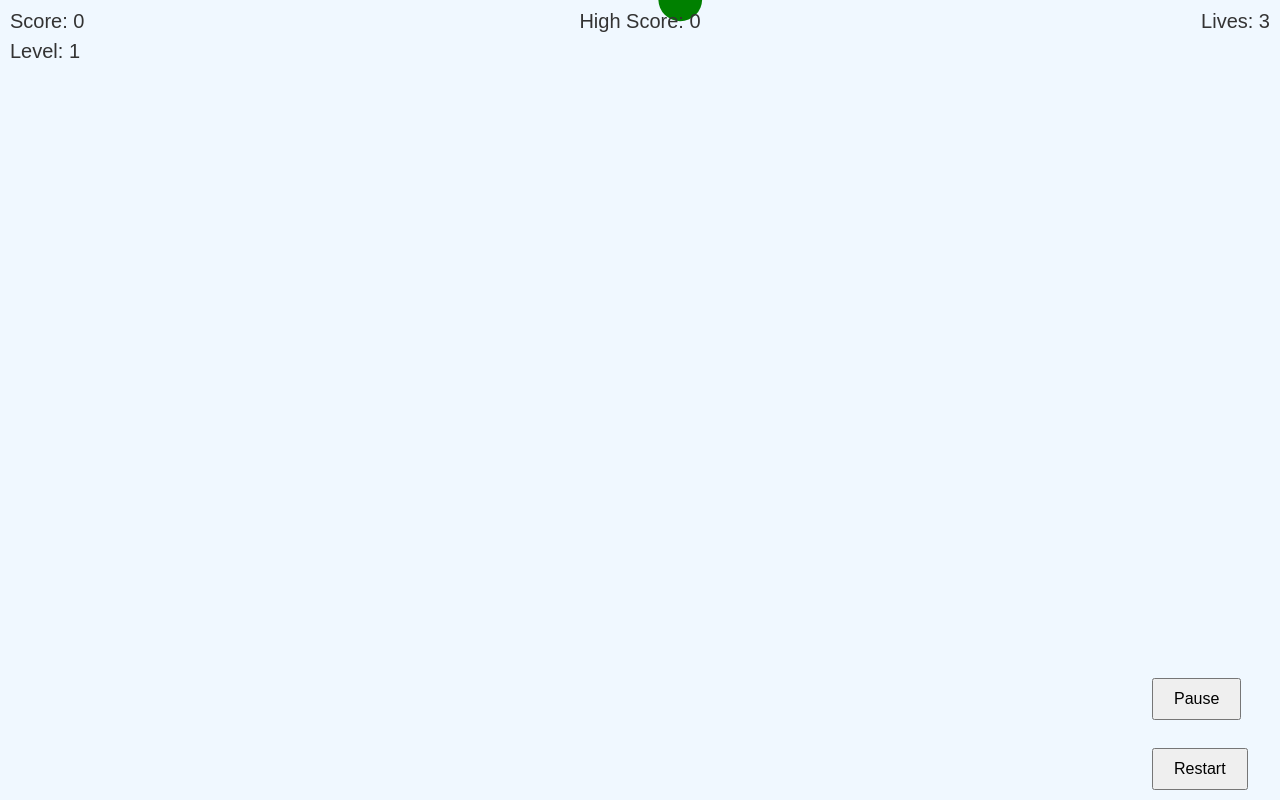
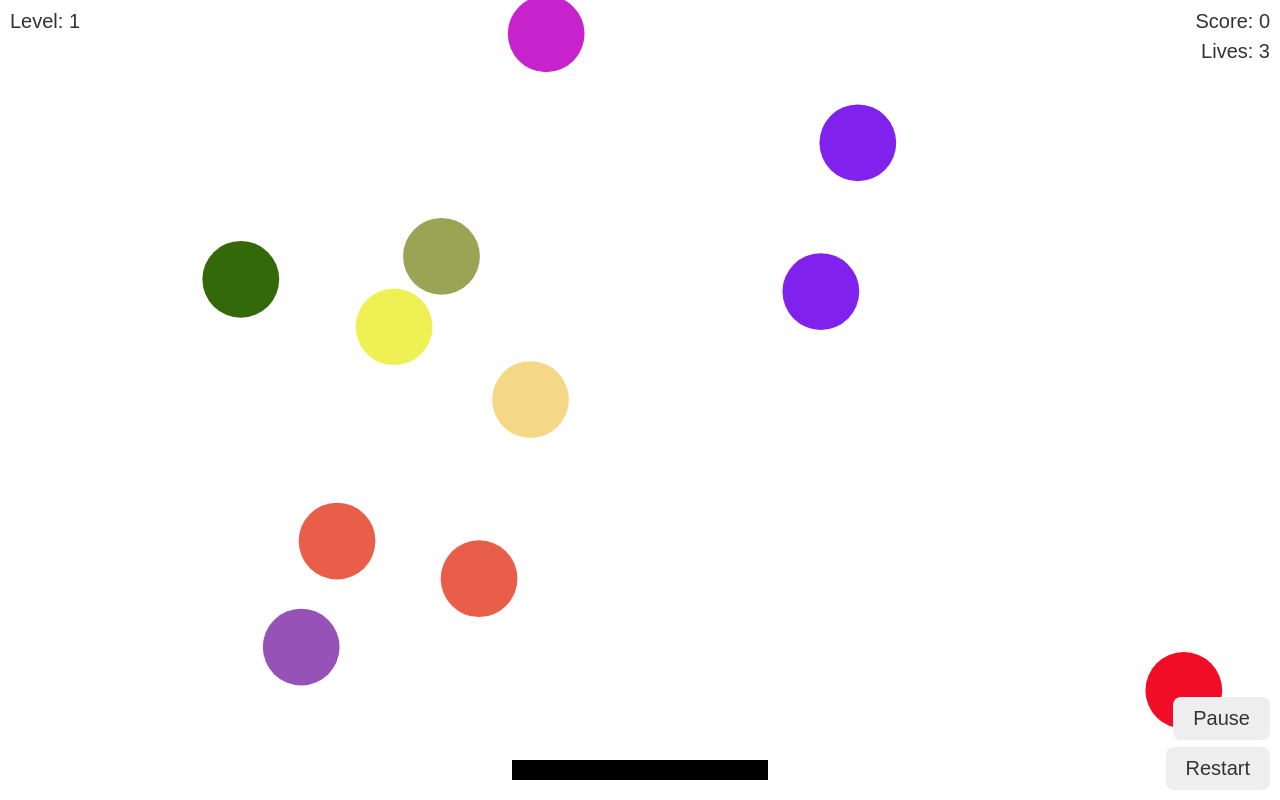
Before and after one commit to anumta-ctrl/catch-the-ball-game, a plain HTML site: page index.html in a window 1280 px wide. Drawn offline with Linux system fonts and the light colour scheme.

Commit message:
index.html

```diff
--- a/index.html
+++ b/index.html
@@ -1,370 +1,223 @@
-
 <!DOCTYPE html>
 <html lang="en">
 <head>
+  <meta charset="UTF-8" />
+  <meta name="viewport" content="width=device-width, initial-scale=1.0" />
+  <title>Catch Falling Objects Game</title>
+
   <link rel="manifest" href="manifest.json" />
   <script>
     if ('serviceWorker' in navigator) {
-    navigator.serviceWorker.register('sw.js')
-      .then(reg => console.log('✅ Service Worker registered!', reg.scope))
-      .catch(err => console.log('❌ Service Worker registration failed:', err));
+      navigator.serviceWorker.register('sw.js').then(function(registration) {
+        console.log('ServiceWorker registered:', registration.scope);
+      }).catch(function(error) {
+        console.log('ServiceWorker registration failed:', error);
+      });
     }
   </script>
-
-  <meta charset="UTF-8" />
-  <meta name="viewport" content="width=device-width, initial-scale=1.0"/>
-  <title>Catch the Falling Objects Game</title>
   <style>
+    html, body {
+      margin: 0;
+      padding: 0;
+      height: 100%;
+      width: 100%;
+    }
     body {
-      margin: 0;
+      font-family: sans-serif;
+      background: linear-gradient(to bottom, #a1c4fd, #c2e9fb);
       overflow: hidden;
-      font-family: Arial;
-      background: linear-gradient(to bottom, #87ceeb, #f0f8ff);
-      touch-action: none;
     }
     canvas {
       display: block;
-      background: #f0f8ff;
+      background-color: #ffffff;
     }
-    #score, #lives, #highScore, #level {
+    #level, #levelUpMsg, #scoreDisplay, #livesDisplay, #pauseBtn, #restartBtn {
       position: absolute;
-      top: 10px;
       font-size: 20px;
       color: #333;
+      z-index: 10;
     }
-    #score { left: 10px; }
-    #lives { right: 10px; }
-    #highScore { left: 50%; transform: translateX(-50%); }
-    #level { top: 40px; left: 10px; }
-
-    #pauseButton, #restartButton {
-      position: absolute;
-      bottom: 10px;
-      padding: 10px 20px;
-      font-size: 16px;
-      cursor: pointer;
-    }
-    #pauseButton { left: 90%; bottom: 10%; }
-    #restartButton { left: 90%; }
-
-    #countdown {
-      position: absolute;
+    #levelUpMsg {
+      font-size: 36px;
+      color: #ff4500;
+      display: none;
+      background: white;
+      padding: 20px;
+      border-radius: 15px;
       top: 50%;
       left: 50%;
       transform: translate(-50%, -50%);
-      font-size: 48px;
-      color: #222;
-      background: rgba(255, 255, 255, 0.8);
-      padding: 20px 40px;
-      border-radius: 20px;
-      display: none;
     }
-
-    #levelUpMsg {
-      position: absolute;
-      top: 50%;
-      left: 50%;
-      transform: translate(-50%, -50%);
-      font-size: 36px;
-      color: #ff4500;
-      background: white;
-      padding: 20px;
-      border-radius: 15px;
-      display: none;
+    #level { top: 10px; left: 10px; }
+    #scoreDisplay { top: 10px; right: 10px; }
+    #livesDisplay { top: 40px; right: 10px; }
+    #pauseBtn, #restartBtn {
+      padding: 10px 20px;
+      background: #eee;
+      border: none;
+      border-radius: 8px;
+      cursor: pointer;
+    }
+    #pauseBtn {
+      bottom: 60px;
+      right: 10px;
+    }
+    #restartBtn {
+      bottom: 10px;
+      right: 10px;
     }
   </style>
 </head>
 <body>
-  <div id="score">Score: 0</div>
-  <div id="highScore">High Score: 0</div>
-  <div id="lives">Lives: 3</div>
+  <canvas id="gameCanvas"></canvas>
   <div id="level">Level: 1</div>
-  <div id="countdown"></div>
+  <div id="scoreDisplay">Score: 0</div>
+  <div id="livesDisplay">Lives: 3</div>
   <div id="levelUpMsg">Level Up!</div>
-  <button id="pauseButton">Pause</button>
-  <button id="restartButton">Restart</button>
-  <canvas id="gameCanvas" width="1370" height="640"></canvas>
-
-  <!-- Sounds -->
-  <audio id="catchSound" src="https://actions.google.com/sounds/v1/cartoon/pop.ogg"></audio>
-  <audio id="bgMusic" src="https://cdn.pixabay.com/audio/2023/05/12/audio_14ba5c2396.mp3" autoplay loop></audio>
-  <audio id="gameOverSound" src="https://actions.google.com/sounds/v1/cartoon/clang_and_wobble.ogg"></audio>
-  <audio id="levelUpSound" src="https://actions.google.com/sounds/v1/cartoon/clang_and_wobble.ogg"></audio>
+  <button id="pauseBtn">Pause</button>
+  <button id="restartBtn">Restart</button>
 
   <script>
     const canvas = document.getElementById('gameCanvas');
     const ctx = canvas.getContext('2d');
 
-// Set canvas to fill the screen
+    function resizeCanvas() {
       canvas.width = window.innerWidth;
       canvas.height = window.innerHeight;
+    }
 
-// Base game size (the size you designed for)
-let baseWidth = 480;
-let baseHeight = 640;
+    window.addEventListener("resize", resizeCanvas);
+    resizeCanvas();
 
-// Calculate scale factor to fit screen
-let scale = Math.min(
-  window.innerWidth / baseWidth,
-  window.innerHeight / baseHeight
-);
-
-// Apply scale to context
-ctx.setTransform(scale, 0, 0, scale, 0, 0);
-
-// Optional: Handle screen resize (auto-rescale)
-window.addEventListener("resize", () => {
-  canvas.width = window.innerWidth;
-  canvas.height = window.innerHeight;
-
-  scale = Math.min(
-    window.innerWidth / baseWidth,
-    window.innerHeight / baseHeight
-  );
-
-  ctx.setTransform(scale, 0, 0, scale, 0, 0);
-});
-
-    const scoreDisplay = document.getElementById("score");
-    const livesDisplay = document.getElementById("lives");
-    const highScoreDisplay = document.getElementById("highScore");
-    const levelDisplay = document.getElementById("level");
-    const countdownDiv = document.getElementById("countdown");
-    const levelUpMsg = document.getElementById("levelUpMsg");
-    const pauseButton = document.getElementById("pauseButton");
-    const restartButton = document.getElementById("restartButton");
-    const catchSound = document.getElementById("catchSound");
-    const gameOverSound = document.getElementById("gameOverSound");
-    const levelUpSound = document.getElementById("levelUpSound");
-
-    let basket, objects, obstacles, stars;
-    let score, lives, gameSpeed;
-    let keys = {};
-    let highScore = localStorage.getItem("highScore") || 0;
-    let paused = false, gameStarted = false, gameOverPlayed = false;
-
+    let score = 0;
+    let lives = 3;
+    let gameSpeed = 2;
     let level = 1;
-    let levelTimer = 0;
-    const levelDuration = 60000;
+    let paused = false;
+    let levelTimer = Date.now();
     let showLevelUp = false;
     let levelUpTime = 0;
+    let objects = [];
+
+    const catcher = {
+      width: canvas.width * 0.2,
+      height: 20,
+      x: canvas.width / 2 - (canvas.width * 0.2) / 2,
+      y: canvas.height - 40,
+      speed: canvas.width * 0.01
+    };
+
+    const levelDuration = 60000;
+    const levelUpSound = new Audio("https://actions.google.com/sounds/v1/cartoon/clang_and_wobble.ogg");
+    const catchSound = new Audio("https://actions.google.com/sounds/v1/cartoon/pop.ogg");
+    const gameOverSound = new Audio("https://actions.google.com/sounds/v1/cartoon/slide_whistle_to_drum_hit.ogg");
+    const bgMusic = new Audio("https://cdn.pixabay.com/audio/2023/05/12/audio_14ba5c2396.mp3");
+    bgMusic.loop = true;
+    bgMusic.volume = 0.5;
 
     function resetGame() {
-      basket = { x: canvas.width / 2 - 40, y: canvas.height - 40, width: 200, height: 30, speed: 6 };
-      objects = [];
-      obstacles = [];
-      stars = [];
       score = 0;
       lives = 3;
+      level = 1;
       gameSpeed = 2;
-      level = 1;
       levelTimer = Date.now();
       showLevelUp = false;
-      levelUpTime = 0;
+      objects = [];
       paused = false;
-      gameStarted = false;
-      gameOverPlayed = false;
-      pauseButton.textContent = "Pause";
-      startCountdown();
-    }
-
-    const objectTypes = [
-      { color: "red", points: 10 },
-      { color: "gold", points: 20 },
-      { color: "green", points: 15 }
-    ];
-
-    document.addEventListener("keydown", e => keys[e.key] = true);
-    document.addEventListener("keyup", e => keys[e.key] = false);
-    canvas.addEventListener("touchmove", e => {
-      const touch = e.touches[0];
-      const rect = canvas.getBoundingClientRect();
-      basket.x = touch.clientX - rect.left - basket.width / 2;
-    });
-
-    pauseButton.addEventListener("click", () => {
-      if (!gameStarted) return;
-      paused = !paused;
-      pauseButton.textContent = paused ? "Resume" : "Pause";
-    });
-
-    restartButton.addEventListener("click", resetGame);
-
-    function startCountdown() {
-      let count = 3;
-      countdownDiv.style.display = "block";
-      countdownDiv.textContent = count;
-      const interval = setInterval(() => {
-        count--;
-        if (count > 0) countdownDiv.textContent = count;
-        else {
-          clearInterval(interval);
-          countdownDiv.style.display = "none";
-          gameStarted = true;
-          levelTimer = Date.now();
-        }
-      }, 1000);
+      bgMusic.play();
     }
 
     function spawnObject() {
-      if (lives <= 0 || paused || !gameStarted) return;
-      const type = objectTypes[Math.floor(Math.random() * objectTypes.length)];
       objects.push({
-        x: Math.random() * (canvas.width - 20),
-        y: -20,
-        size: 35,
-        speed: gameSpeed,
-        color: type.color,
-        points: type.points
-      });
-      if (Math.random() < 0.3) {
-        obstacles.push({
         x: Math.random() * (canvas.width - 30),
-          y: -30,
-          width: 45,
-          height: 45,
-          speed: gameSpeed + 1
+        y: 0,
+        radius: canvas.width * 0.03,
+        color: '#' + Math.floor(Math.random()*16777215).toString(16),
+        speed: gameSpeed + Math.random()
       });
     }
-    }
 
-    function spawnStar(x, y) {
-      for (let i = 0; i < 10; i++) {
-        stars.push({
-          x, y,
-          radius: Math.random() * 2 + 1,
-          dx: (Math.random() - 0.5) * 4,
-          dy: (Math.random() - 1.5) * 4,
-          alpha: 1
-        });
-      }
-    }
-
-    function updateStars() {
-      for (let i = stars.length - 1; i >= 0; i--) {
-        const s = stars[i];
-        s.x += s.dx;
-        s.y += s.dy;
-        s.alpha -= 0.02;
-        if (s.alpha <= 0) stars.splice(i, 1);
-      }
-    }
-
-    function update() {
-      if (lives <= 0 || paused || !gameStarted) return;
-      if (keys["ArrowLeft"] && basket.x > 0) basket.x -= basket.speed;
-      if (keys["ArrowRight"] && basket.x < canvas.width - basket.width) basket.x += basket.speed;
-
-      objects.forEach((obj, i) => {
-        obj.y += obj.speed;
-        if (obj.y + obj.size > basket.y &&
-            obj.x < basket.x + basket.width &&
-            obj.x + obj.size > basket.x) {
-          score += obj.points;
-          catchSound.currentTime = 0;
-          catchSound.play();
-          spawnStar(obj.x, obj.y);
-          objects.splice(i, 1);
-        } else if (obj.y > canvas.height) {
-          objects.splice(i, 1);
-          lives--;
-        }
-      });
-
-      obstacles.forEach((ob, i) => {
-        ob.y += ob.speed;
-        if (ob.y + ob.height > basket.y &&
-            ob.x < basket.x + basket.width &&
-            ob.x + ob.width > basket.x) {
-          obstacles.splice(i, 1);
-          lives--;
-        } else if (ob.y > canvas.height) {
-          obstacles.splice(i, 1);
-        }
-      });
+    function updateGame() {
+      if (paused) return;
 
       if (Date.now() - levelTimer > levelDuration) {
         level++;
+        gameSpeed += 0.5;
         levelTimer = Date.now();
-        gameSpeed += 0.5;
-        levelUpSound.play();
         showLevelUp = true;
         levelUpTime = Date.now();
-        document.body.style.background = level % 2 === 0
+        levelUpSound.play();
+        document.body.style.background = (level % 2 === 0)
           ? "linear-gradient(to bottom, #ffecd2, #fcb69f)"
           : "linear-gradient(to bottom, #a1c4fd, #c2e9fb)";
       }
 
-      updateStars();
-      if (score > highScore) {
-        highScore = score;
-        localStorage.setItem("highScore", highScore);
-      }
+      if (showLevelUp && Date.now() - levelUpTime > 2000) {
+        showLevelUp = false;
       }
 
-    function drawStars() {
-      stars.forEach(s => {
-        ctx.beginPath();
-        ctx.arc(s.x, s.y, s.radius, 0, Math.PI * 2);
-        ctx.fillStyle = `rgba(255, 255, 0, ${s.alpha})`;
-        ctx.fill();
+      if (Math.random() < 0.02) spawnObject();
+
+      objects.forEach(obj => obj.y += obj.speed);
+
+      objects = objects.filter(obj => {
+        if (obj.y > canvas.height) {
+          lives--;
+          if (lives <= 0) {
+            gameOverSound.play();
+            resetGame();
+          }
+          return false;
+        }
+        if (
+          obj.y + obj.radius > catcher.y &&
+          obj.x > catcher.x && obj.x < catcher.x + catcher.width
+        ) {
+          score += 10;
+          catchSound.play();
+          return false;
+        }
+        return true;
       });
     }
 
-    function draw() {
+    function drawGame() {
       ctx.clearRect(0, 0, canvas.width, canvas.height);
-      ctx.fillStyle = "#8b4513";
-      ctx.fillRect(basket.x, basket.y, basket.width, basket.height);
+      ctx.fillStyle = 'black';
+      ctx.fillRect(catcher.x, catcher.y, catcher.width, catcher.height);
 
       objects.forEach(obj => {
+        ctx.beginPath();
+        ctx.arc(obj.x, obj.y, obj.radius, 0, Math.PI * 2);
         ctx.fillStyle = obj.color;
-        ctx.beginPath();
-        ctx.arc(obj.x + obj.size / 2, obj.y + obj.size / 2, obj.size / 2, 0, Math.PI * 2);
         ctx.fill();
+        ctx.closePath();
       });
 
-      obstacles.forEach(ob => {
-        ctx.fillStyle = "black";
-        ctx.fillRect(ob.x, ob.y, ob.width, ob.height);
+      document.getElementById("level").textContent = "Level: " + level;
+      document.getElementById("scoreDisplay").textContent = "Score: " + score;
+      document.getElementById("livesDisplay").textContent = "Lives: " + lives;
+      document.getElementById("levelUpMsg").style.display = showLevelUp ? "block" : "none";
+    }
+
+    function gameLoop() {
+      updateGame();
+      drawGame();
+      requestAnimationFrame(gameLoop);
+    }
+
+    document.addEventListener('keydown', e => {
+      if (e.key === 'ArrowLeft') catcher.x -= catcher.speed;
+      if (e.key === 'ArrowRight') catcher.x += catcher.speed;
+      if (catcher.x < 0) catcher.x = 0;
+      if (catcher.x + catcher.width > canvas.width) catcher.x = canvas.width - catcher.width;
     });
 
-      drawStars();
-      levelDisplay.textContent = "Level: " + level;
+    document.getElementById("pauseBtn").onclick = () => paused = !paused;
+    document.getElementById("restartBtn").onclick = () => resetGame();
 
-      if (showLevelUp) {
-        levelUpMsg.style.display = "block";
-        if (Date.now() - levelUpTime > 2000) {
-          showLevelUp = false;
-          levelUpMsg.style.display = "none";
-        }
-      }
-
-      if (lives <= 0) {
-        if (!gameOverPlayed) {
-          gameOverSound.play();
-          gameOverPlayed = true;
-        }
-        ctx.fillStyle = "rgba(0, 0, 0, 0.5)";
-        ctx.fillRect(0, 0, canvas.width, canvas.height);
-        ctx.fillStyle = "white";
-        ctx.font = "36px Arial";
-        ctx.textAlign = "center";
-        ctx.fillText("Game Over", canvas.width / 2, canvas.height / 2);
-      }
-    }
-
-    function loop() {
-      update();
-      draw();
-      scoreDisplay.textContent = "Score: " + score;
-      livesDisplay.textContent = "Lives: " + lives;
-      highScoreDisplay.textContent = "High Score: " + highScore;
-      requestAnimationFrame(loop);
-    }
-
-    setInterval(spawnObject, 1000);
     resetGame();
-    loop();
+    gameLoop();
   </script>
 </body>
 </html>
```
Lines whose indentation alone changed are shown as unchanged.
